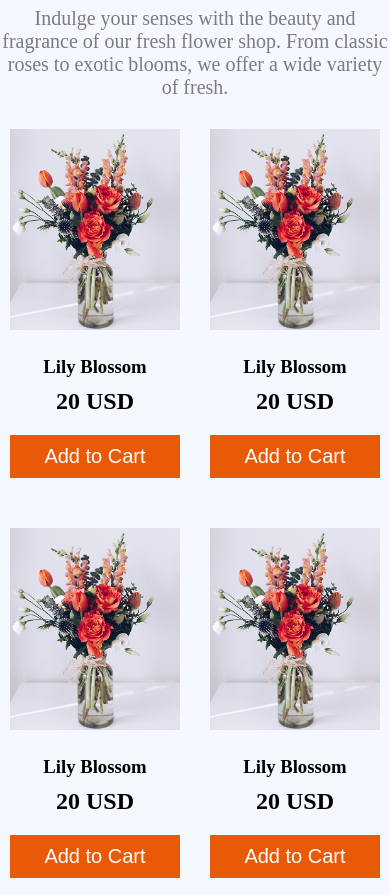
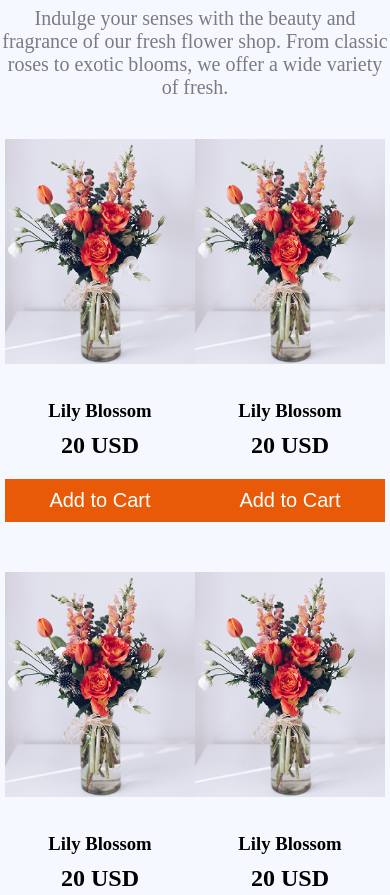
Before and after one commit to md-shajib-hossain/Assignment-02, a plain HTML site: page index.html in a window 390 px wide. Shown: the part 838-1733 px from the top of the page. Drawn offline with Linux system fonts and the light colour scheme.

Commit message:
card sec responsive in revision

```diff
--- a/index.html
+++ b/index.html
@@ -72,7 +72,7 @@
 
       <!-- Our Plant Card Section Starts -->
 
-      <div class="card-grid-marbo">
+      <div class="card-grid">
         <div class="card-container">
           <img src="./assets/sample-flower-image.png" alt="sample flower1" />
           <h3>Lily Blossom</h3>
--- a/style.css
+++ b/style.css
@@ -77,14 +77,17 @@
 /*  Our plant Card Section */
 /*  Our plant Card Section */
 
-.card-grid-marbo {
+.card-grid {
   max-width: 1140px;
   display: grid;
   grid-template-columns: repeat(4, 1fr);
-  gap: 10px 0px;
+  /* gap: 10px 0px; */
+  /* background-color: yellow; */
 }
 .card-container {
   text-align: center;
+  /* border: 1px solid; */
+  /* background-color: aquamarine; */
 }
 .btn-primary {
   width: 100%;
@@ -133,16 +136,16 @@
   }
 
   /* Card section */
-  .card-grid-marbo {
+  .card-grid {
     grid-template-columns: repeat(2, 1fr);
-    max-width: 100%;
-    gap: 10px;
+    max-width: calc(100% - 10px);
+    /* gap: 10px; */
   }
   .card-container img {
-    max-width: 170px;
+    max-width: 190px;
+    padding: 10px 0px;
   }
   .card-container {
-    gap: 20px;
-    /* width: 100%; */
+    gap: 0;
   }
 }
```
